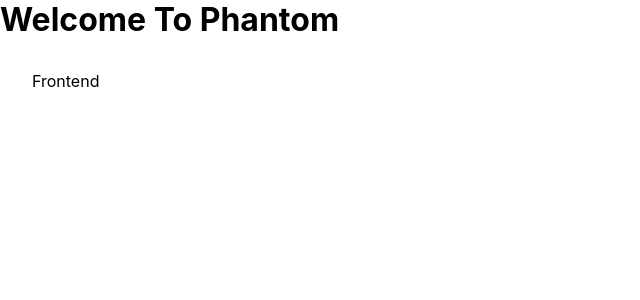
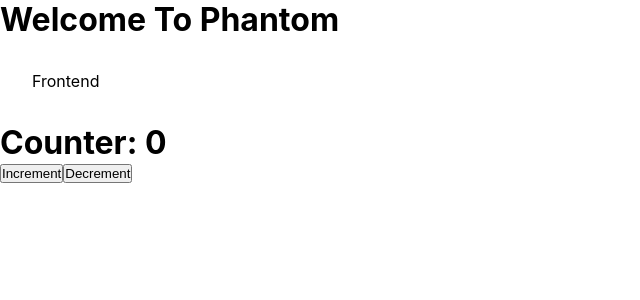
Before and after one commit to atlp-rwanda/rca-phantom-team1-fe, a React (Vite) app: page / in a window 1280 px wide. Shown: the top 300 px of the page, without its empty margins (0-640 px from the left). Built offline with nearby package versions, Linux system fonts and the light colour scheme.

Commit message:
Setting up redux as state management in React App

```diff
--- a/package.json
+++ b/package.json
@@ -10,7 +10,9 @@
   },
   "dependencies": {
     "react": "^18.2.0",
-    "react-dom": "^18.2.0"
+    "react-dom": "^18.2.0",
+    "react-redux": "^8.0.5",
+    "redux": "^4.2.1"
   },
   "devDependencies": {
     "@babel/cli": "^7.21.0",
--- a/src/App.jsx
+++ b/src/App.jsx
@@ -1,20 +1,29 @@
 import React from 'react'
 import './assets/styles/index.css'
-import {
-  Routes,
-  BrowserRouter as Router,
-  Route,
-} from 'react-router-dom';
+import { Routes, BrowserRouter as Router, Route } from 'react-router-dom'
 import Home from './pages/Home'
+import { useSelector, useDispatch } from 'react-redux'
+import { increment, decrement } from './store'
 
 function App() {
+  const count = useSelector((state) => state.count)
+  const dispatch = useDispatch()
+
   return (
-   <Router>
-     <Routes>
-       {/* auth routes */}
-       <Route path="/" element={<Home />} />
-     </Routes>
-   </Router>
+    <>
+      <Router>
+        <Routes>
+          {/* auth routes */}
+          <Route path='/' element={<Home />} />
+        </Routes>
+      </Router>
+
+      <div>
+        <h1>Counter: {count}</h1>
+        <button onClick={() => dispatch(increment())}>Increment</button>
+        <button onClick={() => dispatch(decrement())}>Decrement</button>
+      </div>
+    </>
   )
 }
-export default App;
+export default App
--- a/src/index.jsx
+++ b/src/index.jsx
@@ -1,10 +1,14 @@
 import React from 'react'
 import ReactDOM from 'react-dom/client'
 import App from './App'
+import { Provider } from 'react-redux'
+import { store } from './store'
 import './index.css'
 
 ReactDOM.createRoot(document.getElementById('root')).render(
   <React.StrictMode>
-    <App />
+    <Provider store={store}>
+      <App />
+    </Provider>
   </React.StrictMode>
 )
--- /dev/null
+++ b/src/store.js
@@ -0,0 +1,24 @@
+import { createStore } from 'redux'
+
+const initialState = {
+  count: 0,
+}
+
+const INCREMENT = 'INCREMENT'
+const DECREMENT = 'DECREMENT'
+
+export const increment = () => ({ type: INCREMENT })
+export const decrement = () => ({ type: DECREMENT })
+
+const counterReducer = (state = initialState, action) => {
+  switch (action.type) {
+    case INCREMENT:
+      return { ...state, count: state.count + 1 }
+    case DECREMENT:
+      return { ...state, count: state.count - 1 }
+    default:
+      return state
+  }
+}
+
+export const store = createStore(counterReducer)
```
Also changed, not shown: 1 other file (tests, documents, lock files or other folders).
